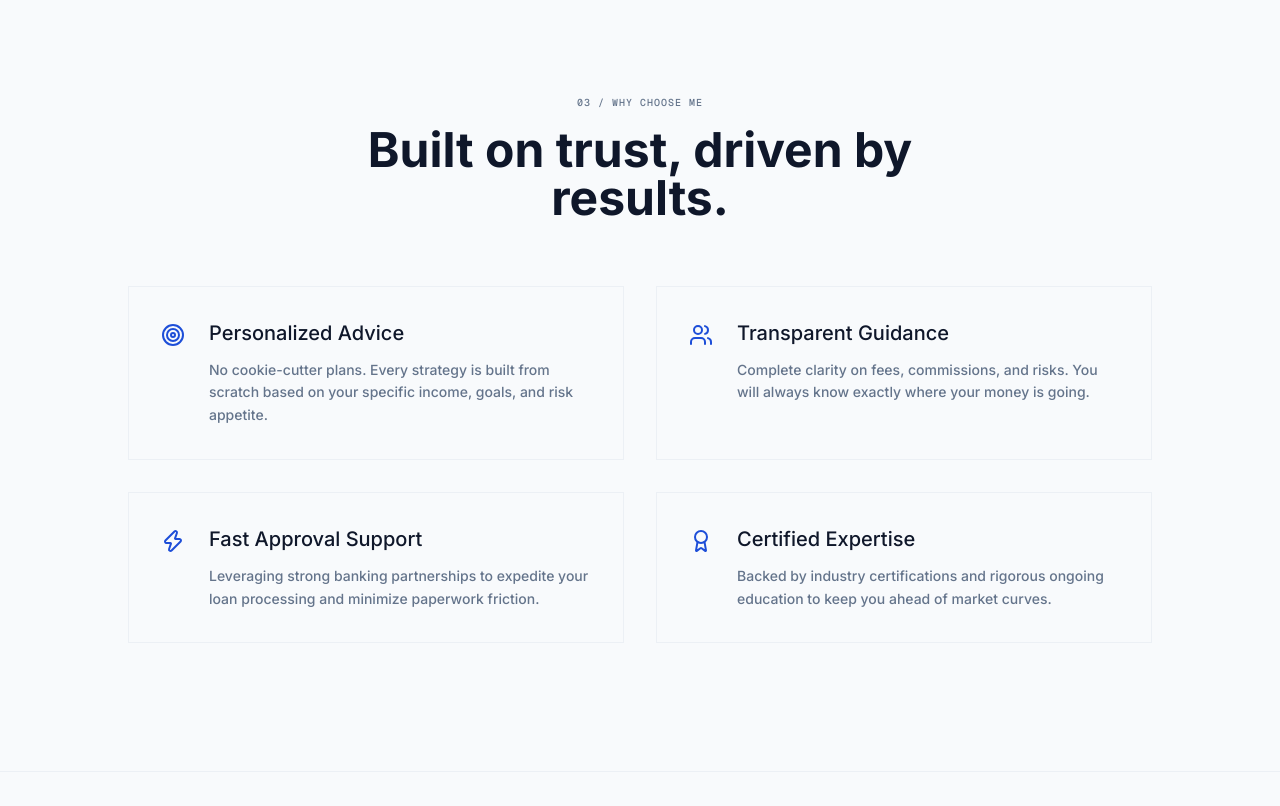
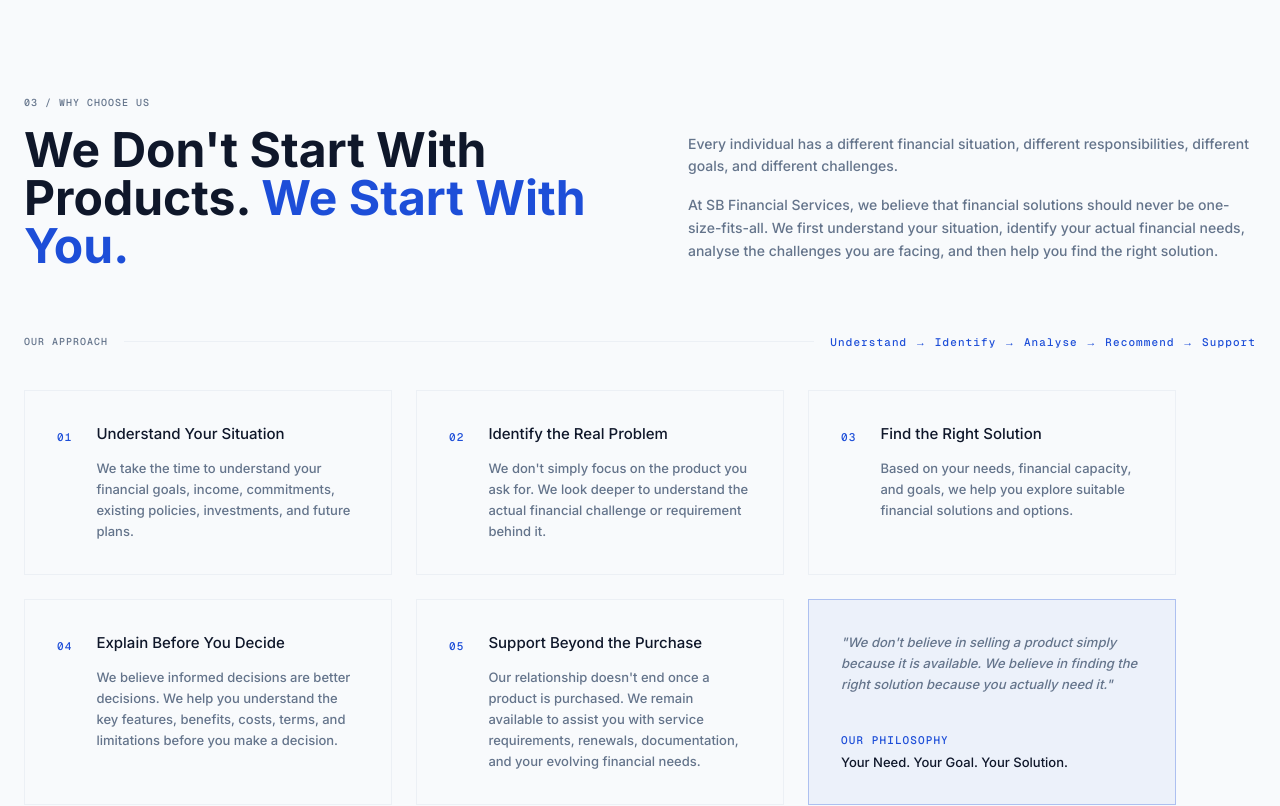
Before and after one commit to muhammedshamilmt/abin-portfolio, a Next.js app: page / in a window 1280 px wide. Shown: the part 2740-3546 px from the top of the page. Built offline with nearby package versions, Linux system fonts and the light colour scheme.

Commit message:
updaed content

```diff
--- a/src/components/sections/WhyChoose.tsx
+++ b/src/components/sections/WhyChoose.tsx
@@ -1,54 +1,115 @@
-import { Target, Users, Zap, Award } from "lucide-react";
-
 export function WhyChoose() {
-  const reasons = [
+  const steps = [
     {
-      title: "Personalized Advice",
-      description: "No cookie-cutter plans. Every strategy is built from scratch based on your specific income, goals, and risk appetite.",
-      icon: <Target className="w-6 h-6 text-accent-orange" />
+      number: "01",
+      title: "Understand Your Situation",
+      description:
+        "We take the time to understand your financial goals, income, commitments, existing policies, investments, and future plans.",
     },
     {
-      title: "Transparent Guidance",
-      description: "Complete clarity on fees, commissions, and risks. You will always know exactly where your money is going.",
-      icon: <Users className="w-6 h-6 text-accent-orange" />
+      number: "02",
+      title: "Identify the Real Problem",
+      description:
+        "We don't simply focus on the product you ask for. We look deeper to understand the actual financial challenge or requirement behind it.",
     },
     {
-      title: "Fast Approval Support",
-      description: "Leveraging strong banking partnerships to expedite your loan processing and minimize paperwork friction.",
-      icon: <Zap className="w-6 h-6 text-accent-orange" />
+      number: "03",
+      title: "Find the Right Solution",
+      description:
+        "Based on your needs, financial capacity, and goals, we help you explore suitable financial solutions and options.",
     },
     {
-      title: "Certified Expertise",
-      description: "Backed by industry certifications and rigorous ongoing education to keep you ahead of market curves.",
-      icon: <Award className="w-6 h-6 text-accent-orange" />
-    }
+      number: "04",
+      title: "Explain Before You Decide",
+      description:
+        "We believe informed decisions are better decisions. We help you understand the key features, benefits, costs, terms, and limitations before you make a decision.",
+    },
+    {
+      number: "05",
+      title: "Support Beyond the Purchase",
+      description:
+        "Our relationship doesn't end once a product is purchased. We remain available to assist you with service requirements, renewals, documentation, and your evolving financial needs.",
+    },
   ];
 
   return (
     <section className="w-full mx-auto px-6 py-24 lg:py-32 border-t border-border/50">
-      <div className="mb-16 md:text-center flex flex-col md:items-center">
+      {/* Header */}
+      <div className="mb-16">
         <div className="text-[10px] uppercase tracking-widest text-muted-text font-mono mb-4">
-          03 / WHY CHOOSE ME
+          03 / WHY CHOOSE US
         </div>
-        <h2 className="text-4xl md:text-5xl font-bold  text-foreground max-w-2xl">
-          Built on trust, driven by results.
-        </h2>
+        <div className="grid grid-cols-1 lg:grid-cols-2 gap-8 lg:gap-24">
+          <h2 className="text-4xl md:text-5xl font-bold text-foreground">
+            We Don't Start With Products.{" "}
+            <span className="text-accent-orange">We Start With You.</span>
+          </h2>
+          <div className="flex flex-col justify-center">
+            <p className="text-[14px] text-muted-text leading-relaxed mb-4">
+              Every individual has a different financial situation, different
+              responsibilities, different goals, and different challenges.
+            </p>
+            <p className="text-[14px] text-muted-text leading-relaxed">
+              At SB Financial Services, we believe that financial solutions
+              should never be one-size-fits-all. We first understand your
+              situation, identify your actual financial needs, analyse the
+              challenges you are facing, and then help you find the right
+              solution.
+            </p>
+          </div>
+        </div>
       </div>
 
-      <div className="grid grid-cols-1 md:grid-cols-2 gap-8 max-w-5xl mx-auto">
-        {reasons.map((reason, index) => (
-          <div key={index} className="flex space-x-6 p-8 bg-secondary/10 border border-border/50 hover:border-accent-orange/30 transition-colors">
-            <div className="mt-1 flex-shrink-0">
-              {reason.icon}
+      {/* Approach label */}
+      <div className="flex items-center space-x-4 mb-10">
+        <span className="text-[10px] uppercase tracking-widest text-muted-text font-mono">
+          Our Approach
+        </span>
+        <div className="flex-1 border-t border-border/50" />
+        <span className="text-[11px] text-accent-orange font-mono tracking-widest">
+          Understand → Identify → Analyse → Recommend → Support
+        </span>
+      </div>
+
+      {/* Steps */}
+      <div className="grid grid-cols-1 md:grid-cols-2 lg:grid-cols-3 gap-6 max-w-6xl">
+        {steps.map((step) => (
+          <div
+            key={step.number}
+            className="flex space-x-6 p-8 bg-secondary/10 border border-border/50 hover:border-accent-orange/30 transition-colors"
+          >
+            <div className="flex-shrink-0">
+              <span className="text-[11px] font-mono text-accent-orange tracking-widest">
+                {step.number}
+              </span>
             </div>
             <div>
-              <h3 className="text-xl font-medium text-foreground mb-3">{reason.title}</h3>
-              <p className="text-[14px] text-muted-text leading-relaxed">
-                {reason.description}
+              <h3 className="text-[15px] font-medium text-foreground mb-3">
+                {step.title}
+              </h3>
+              <p className="text-[13px] text-muted-text leading-relaxed">
+                {step.description}
               </p>
             </div>
           </div>
         ))}
+
+        {/* Philosophy card */}
+        <div className="p-8 bg-accent-orange/5 border border-accent-orange/30 flex flex-col justify-between">
+          <p className="text-[13px] text-muted-text leading-relaxed italic mb-6">
+            "We don't believe in selling a product simply because it is
+            available. We believe in finding the right solution because you
+            actually need it."
+          </p>
+          <div>
+            <p className="text-[11px] font-mono uppercase tracking-widest text-accent-orange mb-1">
+              Our Philosophy
+            </p>
+            <p className="text-[13px] font-medium text-foreground">
+              Your Need. Your Goal. Your Solution.
+            </p>
+          </div>
+        </div>
       </div>
     </section>
   );
```
